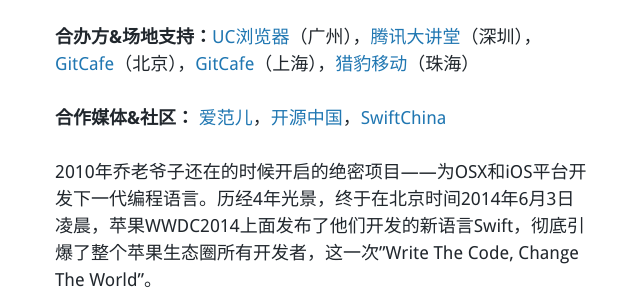
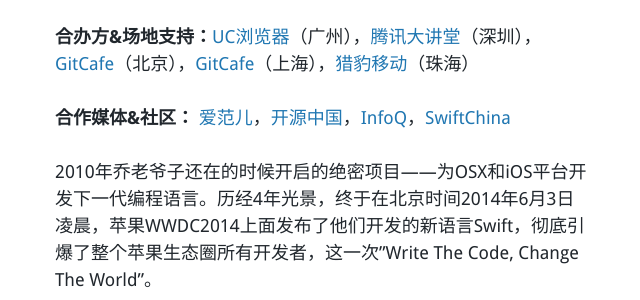
Before and after one commit to techparty-org/techparty-org.github.io, a Jekyll site: the page built from _posts/2014-06-10-techparty-ios-swift.md, in a window 1280 px wide and 900 px high, scrolled down 650 px. Shown: the part 153-453 px from the top of the window, without its empty margins (319-959 px from the left). Built offline with Jekyll 4.4.1, drawn with Linux system fonts in a browser that asks for light colours; nearby versions of some CDN libraries; Markdown is read by kramdown in place of the engine named in the settings; comment, search, counter and statistics services are not loaded.

Commit message:
add infoq

```diff
--- a/_posts/2014-06-10-techparty-ios-swift.md
+++ b/_posts/2014-06-10-techparty-ios-swift.md
@@ -29,7 +29,7 @@
 
 **合办方&场地支持：**[UC浏览器](http://www.uc.cn/)（广州），[腾讯大讲堂](http://djt.qq.com)（深圳），[GitCafe](http://www.gitcafe.com)（北京），[GitCafe](http://www.gitcafe.com)（上海），[猎豹移动](www.liebao.cn)（珠海）
 
-**合作媒体&社区：** [爱范儿](http://www.ifanr.com)，[开源中国](http://oschina.net)，[SwiftChina](http://swift.sh)
+**合作媒体&社区：** [爱范儿](http://www.ifanr.com)，[开源中国](http://oschina.net)，[InfoQ](http://www.infoq.com/cn/)，[SwiftChina](http://swift.sh)
 
 
 
```
